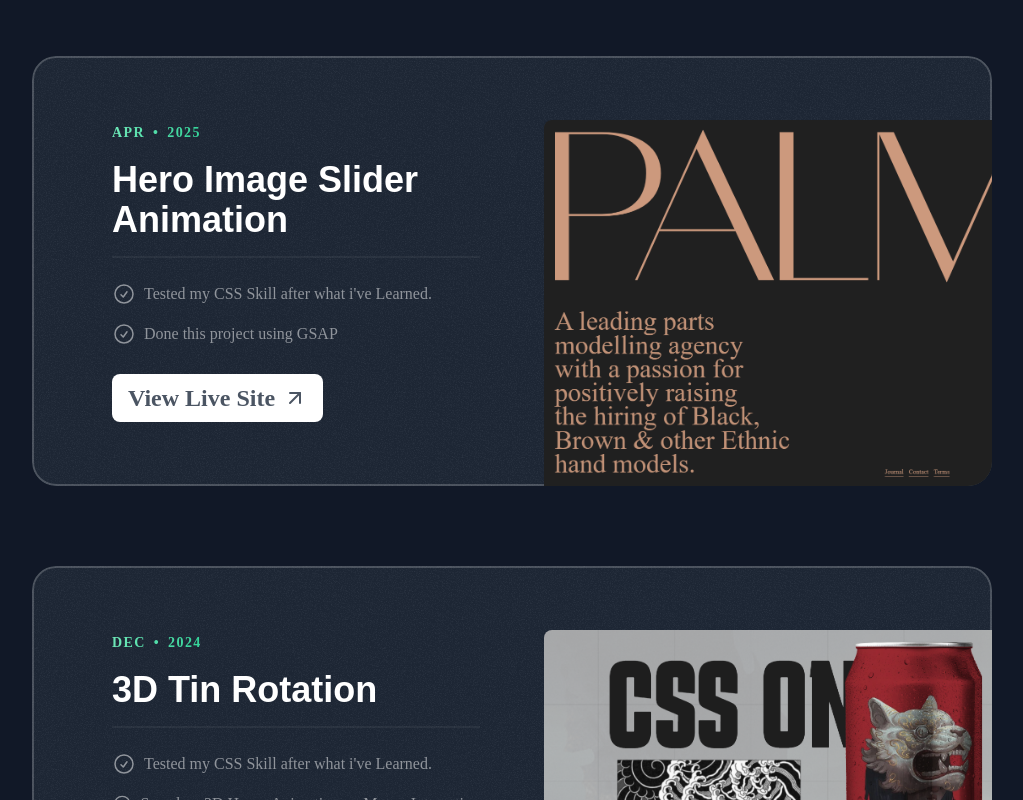
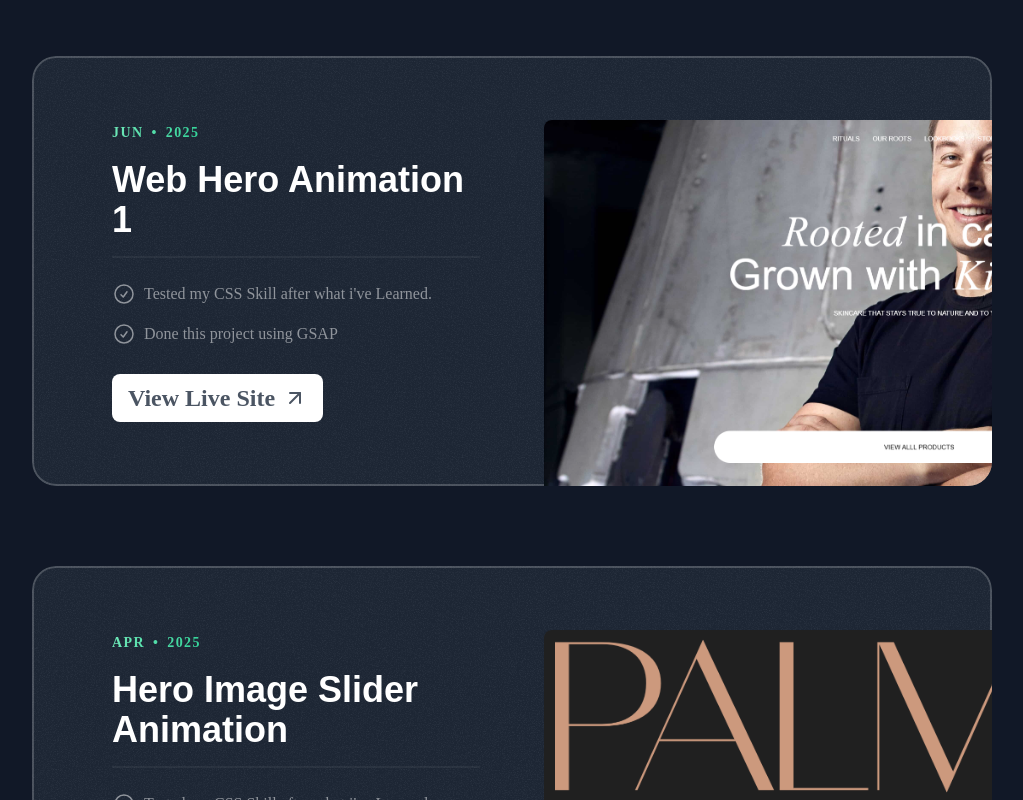
Before and after one commit to Asyedabdulrahman/Portfolio_, a Next.js app: page / in a window 1280 px wide. Shown: the part 6460-7260 px from the top of the page, without its empty margins (128-1151 px from the left). Built offline with nearby package versions, Linux system fonts and the light colour scheme; a web font is replaced by a local one.

Commit message:
misc project added

```diff
--- a/src/sections/MiscProject.tsx
+++ b/src/sections/MiscProject.tsx
@@ -10,6 +10,7 @@
 import menuoverlay from "@/assets/images/menuOverlaySyed.png"
 import sliderLeftRight from "../assets/images/imageSliderLeftRight.png"
 import heroAnimationProject from "../assets/images/HeroAnimationProject.png"
+import web1 from "../assets/images/web1.png"
 
 
 export const MiscProject = () => {
@@ -28,6 +29,18 @@
             image: JSLoversLogo
         },
         {
+            company: "jun",
+            year: "2025",
+            title: "Web Hero Animation 1",
+            results: [
+                {
+                    title: "Tested my CSS Skill after what i've Learned."
+                },
+                { title: "Done this project using GSAP" }
+            ],
+            link: "https://web1-two-snowy.vercel.app/",
+            image: web1
+        }, {
             company: "Apr",
             year: "2025",
             title: "Hero Image Slider Animation",
--- a/src/sections/Projects.jsx
+++ b/src/sections/Projects.jsx
@@ -11,6 +11,7 @@
 import zide from "@/assets/images/zide.png";
 import pluginStudio from "@/assets/images/pluginStudio.png";
 import cafeAstra from "../assets/images/cafeAstra.png";
+import web1 from "../assets/images/img-1.png";
 import { Card } from "@/components/Card";
 import { useState } from "react";
 import {
```
Also changed, not shown: src/assets/images/web1.png (added).
